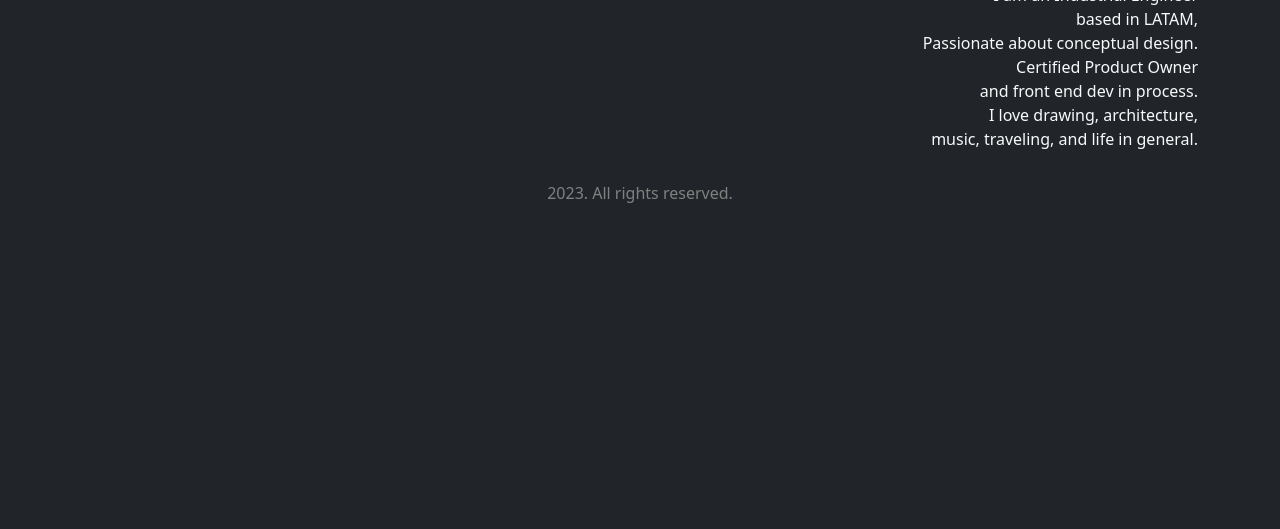
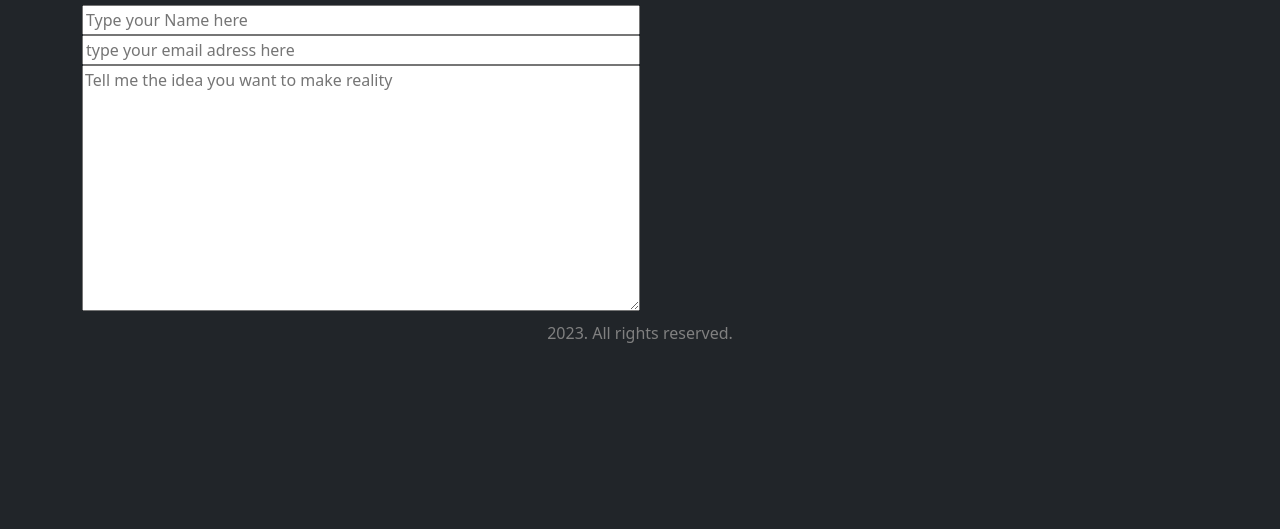
Before and after one commit to sarebok/Portafolio, a plain HTML site: page letsConnect.html in a window 1280 px wide. Shown: the part 327-856 px from the top of the page. Drawn offline with nearby package versions, Linux system fonts and the light colour scheme.

Commit message:
ajust some formating in all pages

```diff
--- a/letsConnect.html
+++ b/letsConnect.html
@@ -76,27 +76,31 @@
                         </div>
                     </div>
                     <div class="col text-light">
-                        <div class="myResumee">
-                            <p class="descriptionText">
-                                I am an Industrial Engineer
-                            </p>
-                            <p class="descriptionText">based in LATAM,</p>
-                            <p class="descriptionText">
-                                Passionate about conceptual design.
-                            </p>
-                            <p class="descriptionText">
-                                Certified Product Owner
-                            </p>
-                            <p class="descriptionText">
-                                and front end dev in process.
-                            </p>
-                            <p class="descriptionText">
-                                I love drawing, architecture,
-                            </p>
-                            <p class="descriptionText">
-                                music, traveling, and life in general.
-                            </p>
-                        </div>
+                        <form
+                            action=""
+                            class="d-flex flex-column col-lg-6 justify-content-end"
+                        >
+                            <h3>I can help you get your Idea Done!</h3>
+                            <label for="contactName"></label>
+                            <input
+                                type="text"
+                                placeholder="Type your Name here"
+                                id="contactName"
+                            />
+                            <label for="email"></label>
+                            <input
+                                type="text"
+                                placeholder="type your email adress here"
+                                id="email"
+                            />
+                            <textarea
+                                name=""
+                                id=""
+                                cols="30"
+                                rows="10"
+                                placeholder="Tell me the idea you want to make reality"
+                            ></textarea>
+                        </form>
                     </div>
                 </div>
             </div>
```
Also changed, not shown: projects.html (+2 -17 lines), whatIDo.html (+12 -19 lines).
